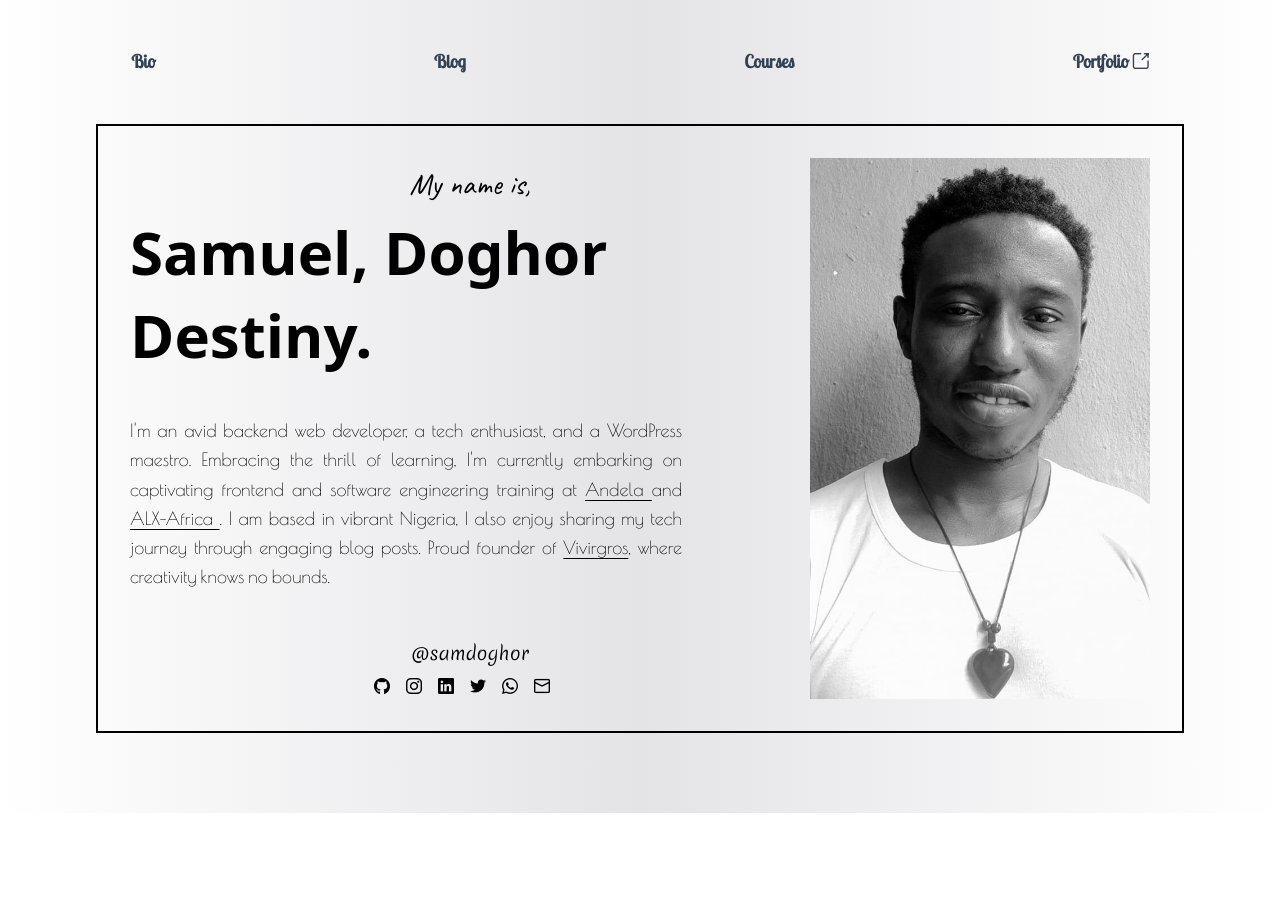
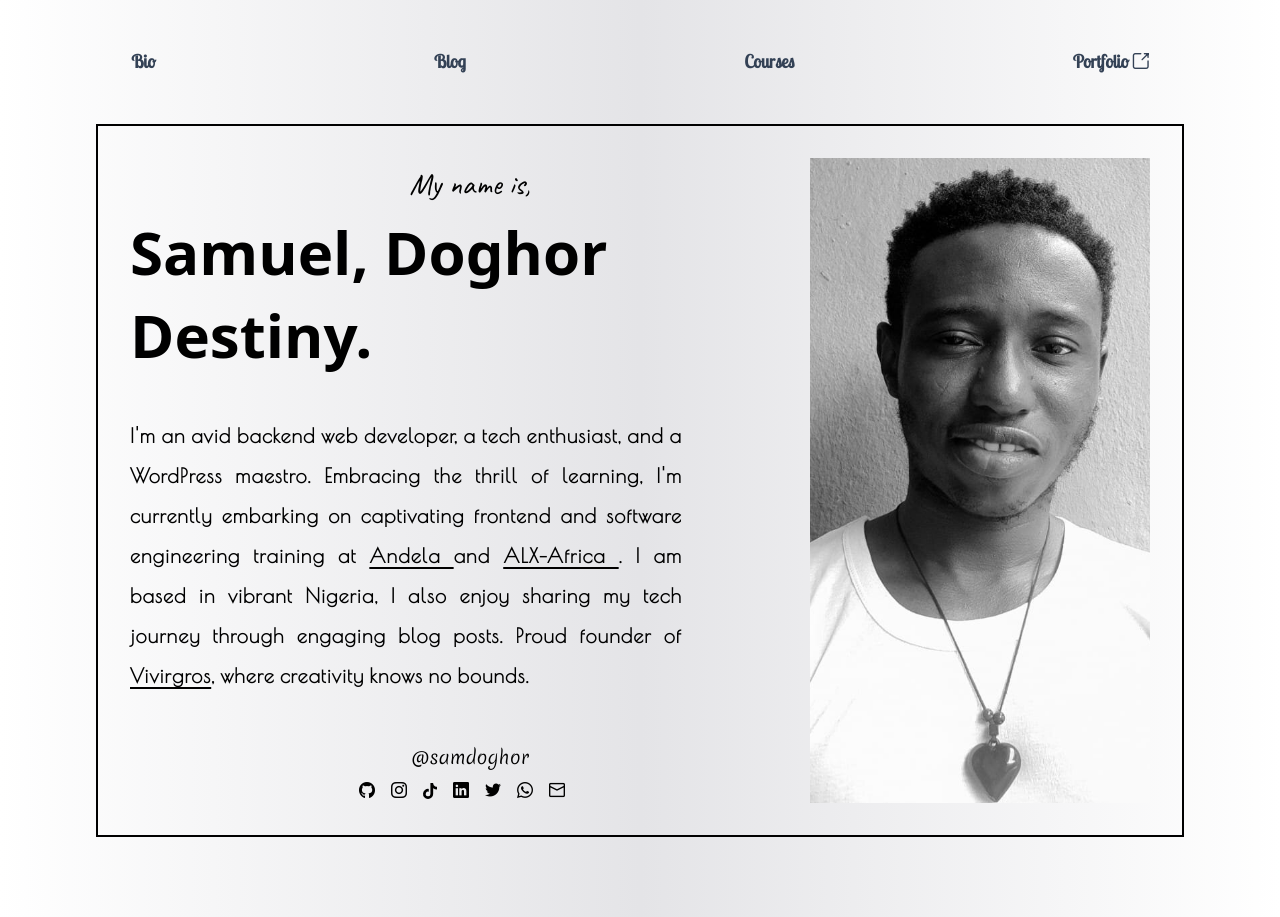
Before and after one commit to samdoghor/samdoghor.com, a Vue app: page / in a window 1280 px wide. Before the commit the page ends 813 px from the top, so only its background shows below. Built offline with nearby package versions, Linux system fonts and the light colour scheme.

Commit message:
feat: updated homepage styling (#6)

```diff
--- a/package.json
+++ b/package.json
@@ -9,6 +9,11 @@
     "preview": "vite preview"
   },
   "dependencies": {
+    "@fortawesome/fontawesome-svg-core": "^6.4.0",
+    "@fortawesome/free-brands-svg-icons": "^6.4.0",
+    "@fortawesome/free-regular-svg-icons": "^6.4.0",
+    "@fortawesome/free-solid-svg-icons": "^6.4.0",
+    "@fortawesome/vue-fontawesome": "^3.0.3",
     "primeicons": "^6.0.1",
     "vue": "^3.3.4",
     "vue-router": "^4.2.4"
--- a/src/App.vue
+++ b/src/App.vue
@@ -7,6 +7,7 @@
 
 <script>
 import Header from './components/Header.vue';
+import 'primeicons/primeicons.css';
 
 export default {
     components: {
--- a/src/components/Header.vue
+++ b/src/components/Header.vue
@@ -16,7 +16,6 @@
 
 <script>
 import navLinks from '../assets/data/home';
-import 'primeicons/primeicons.css';
 
 export default {
     data() {
--- a/src/main.js
+++ b/src/main.js
@@ -2,7 +2,18 @@ import { createApp } from "vue";
 import "./style.css";
 import App from "./App.vue";
 import router from "./router";
+/* import the fontawesome core */
+import { library } from "@fortawesome/fontawesome-svg-core";
+/* import font awesome icon component */
+import { FontAwesomeIcon } from "@fortawesome/vue-fontawesome";
+/* import specific icons */
+import { faUserSecret } from "@fortawesome/free-solid-svg-icons";
+import { faTiktok } from "@fortawesome/free-brands-svg-icons";
 
 const app = createApp(App);
 app.use(router);
 app.mount("#app");
+app.component("font-awesome-icon", FontAwesomeIcon);
+
+/* add icons to the library */
+library.add(faTiktok);
--- a/src/pages/Home.vue
+++ b/src/pages/Home.vue
@@ -22,7 +22,7 @@
                         <p class="font-bold text-6xl leading-snug font-lilitaOne">Samuel, Doghor Destiny.</p>
                     </div>
                     <div class="justify-self-center py-10 pe-4 lg:pe-32">
-                        <p class="font-normal text-lg leading-relaxed font-poiretone lg:text-justify">
+                        <p class="font-bold text-xl leading-loose tracking-wider font-poiretone lg:text-justify">
                             I'm an avid backend web developer, a tech enthusiast, and a WordPress maestro. Embracing the
                             thrill of learning, I'm currently embarking on captivating frontend and software engineering
                             training at <a href="https://andela.com/" target="_blank" class="underline underline-offset-4">
@@ -49,6 +49,9 @@
                         <a href="https://www.instagram.com/samdoghor" target="_blank" class="pe-4"> <i
                                 class="pi pi-instagram" style="font-size: 1rem"></i>
                         </a>
+                        <a href="https://www.tiktok.com/@samdoghor" target="_blank" class="pe-4"> <font-awesome-icon
+                                icon="fa-brands fa-tiktok" style="font-size: 1rem" />
+                        </a>
                         <a href="https://www.linkedin.com/in/samdoghor" target="_blank" class="pe-4"> <i
                                 class="pi pi-linkedin" style="font-size: 1rem"></i>
                         </a>
--- a/src/style.css
+++ b/src/style.css
@@ -3,5 +3,3 @@
 @tailwind base;
 @tailwind components;
 @tailwind utilities;
-
-@import url('https://fonts.googleapis.com/css2?family=Alfa+Slab+One&family=Caveat&family=Lobster+Two&family=Merienda:wght@300&family=Open+Sans:wght@400;500;600;700&family=Poiret+One&display=swap');
```
Also changed, not shown: 1 other file (tests, documents, lock files or other folders).
